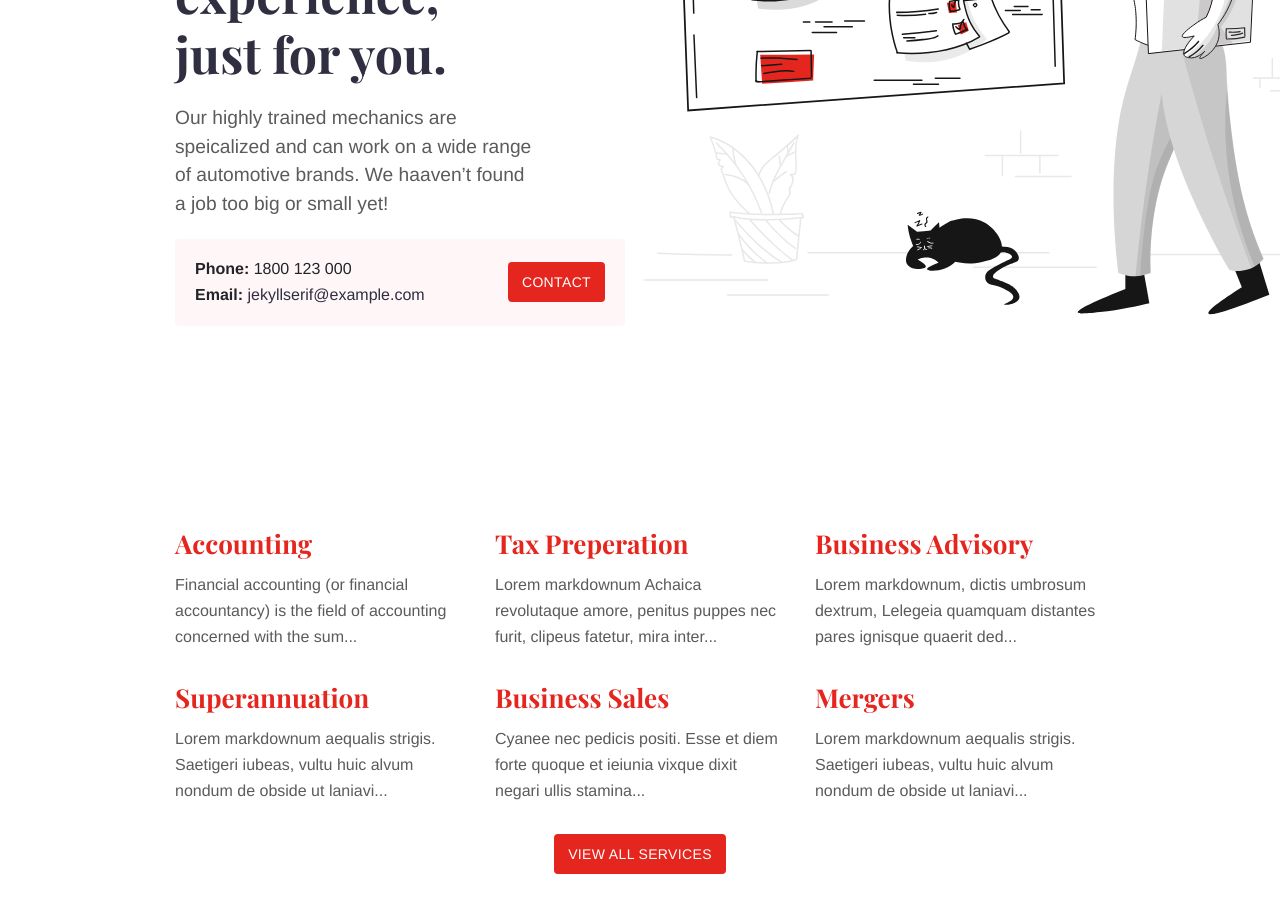
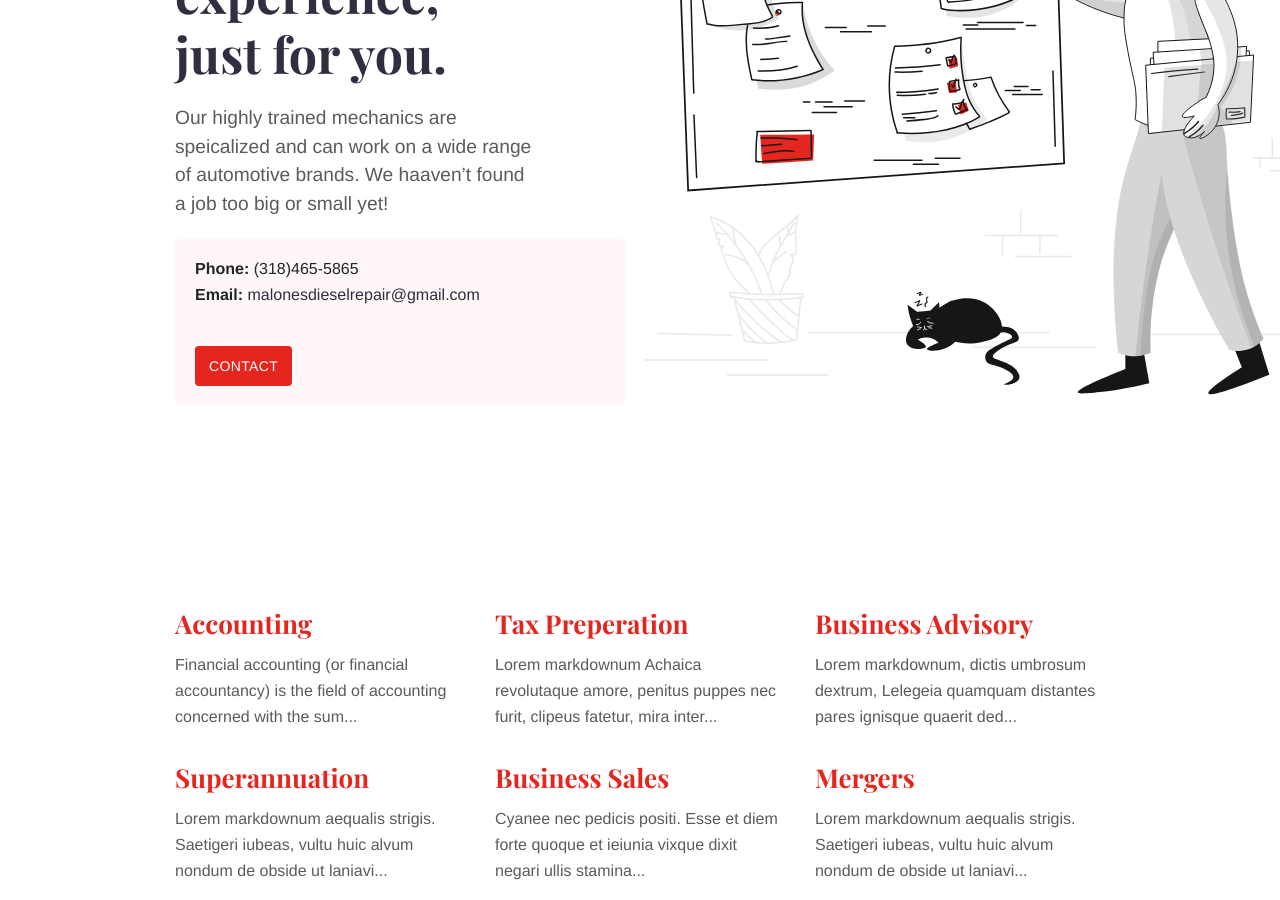
Before and after one commit to MalonesDiesel/malonesdiesel.github.io, a Jekyll site: the page built from index.md, in a window 1280 px wide and 900 px high, scrolled down 478 px. Built offline with Jekyll 4.4.1, drawn with Linux system fonts in a browser that asks for light colours.

Commit message:
Update contact.yml

```diff
--- a/_data/contact.yml
+++ b/_data/contact.yml
@@ -1,3 +1,3 @@
-email: 'jekyllserif@example.com'
-phone: '1800 123 000'
-contact_button_link: 'contact'
+email: 'malonesdieselrepair@gmail.com'
+phone: '(318)465-5865'
+contact_button_link: 'Contact'
```
